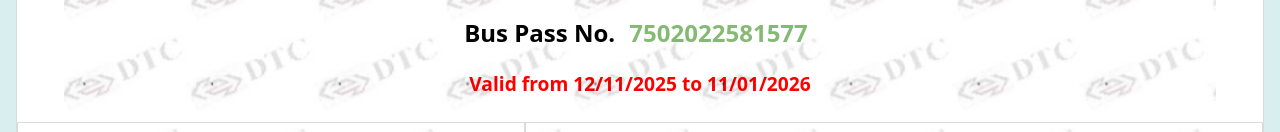
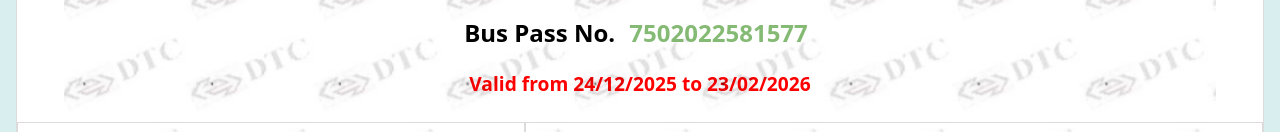
Before and after one commit to BhagatSingh-23/dtcpass, a React (Vite) app: page / in a window 1280 px wide. Shown: the part 465-597 px from the top of the page. Built offline with nearby package versions, Linux system fonts and the light colour scheme.

Commit message:
Update App.jsx

```diff
--- a/src/App.jsx
+++ b/src/App.jsx
@@ -25,7 +25,7 @@
 
           </span>
 
-          <div className='redP'>Valid from 12/11/2025 to 11/01/2026</div>
+          <div className='redP'>Valid from 24/12/2025 to 23/02/2026</div>
 
           <div className='foot-img'>
             <div className='sign-img'><img src="./sign.png" alt="" width={80} /></div>
```
